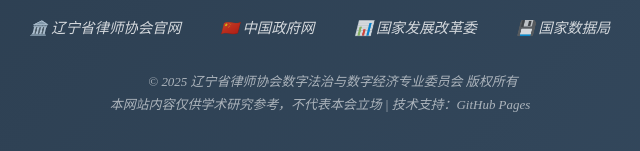
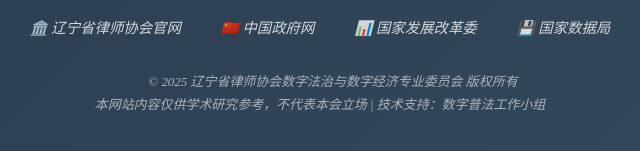
Before and after one commit to winston-xin/DigitalLawBriefing202501, a plain HTML site: page index.html in a window 1280 px wide. Shown: the part 3883-4034 px from the top of the page, 320-960 px from the left. Drawn offline with Linux system fonts and the light colour scheme.

Commit message:
Update index.html

```diff
--- a/index.html
+++ b/index.html
@@ -630,9 +630,10 @@
             </div>
             <p class="copyright">
                 © 2025 辽宁省律师协会数字法治与数字经济专业委员会 版权所有<br>
-                本网站内容仅供学术研究参考，不代表本会立场 | 技术支持：GitHub Pages
+                本网站内容仅供学术研究参考，不代表本会立场 | 技术支持：数字普法工作小组
             </p>
         </div>
     </footer>
 </body>
+
 </html>
```
